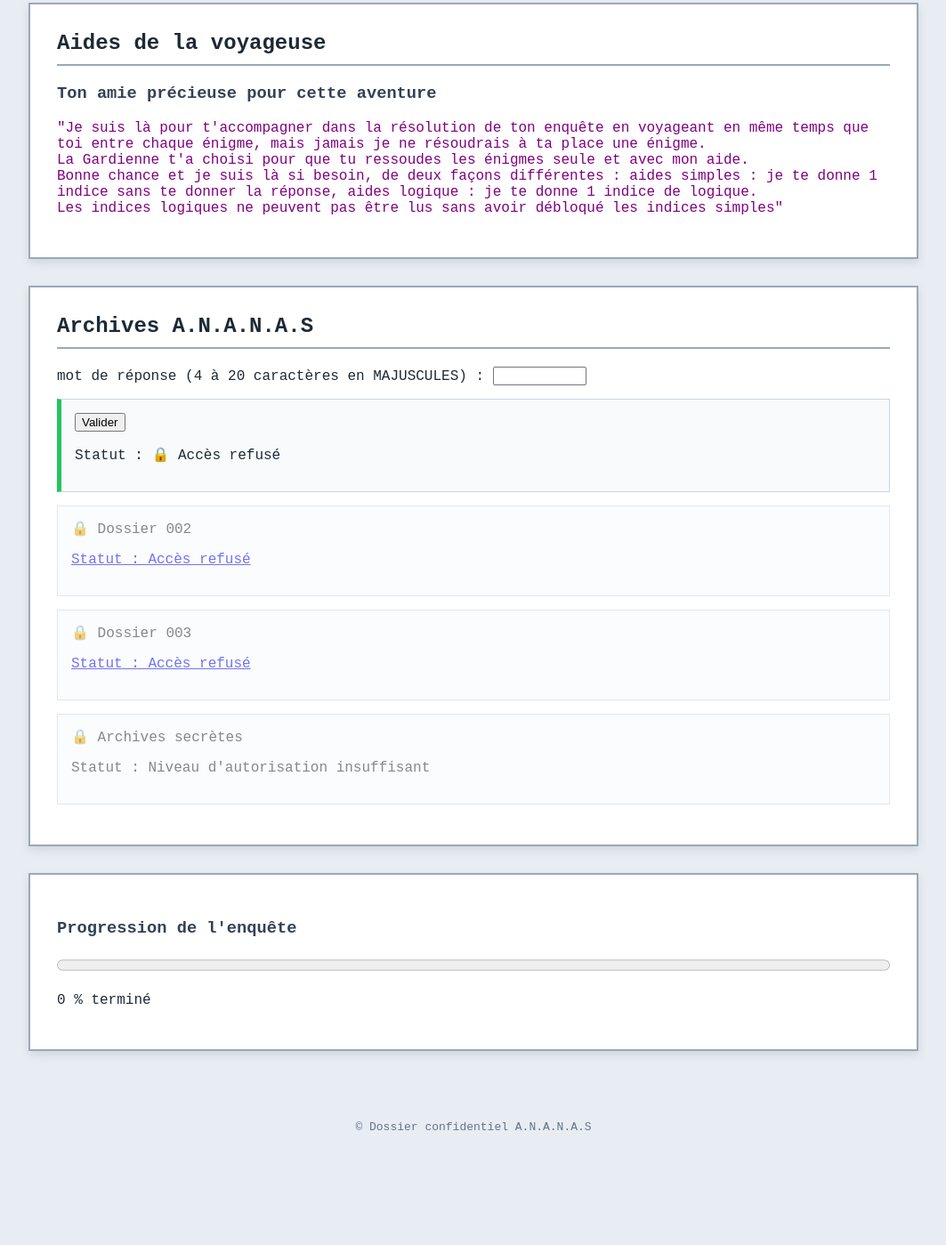
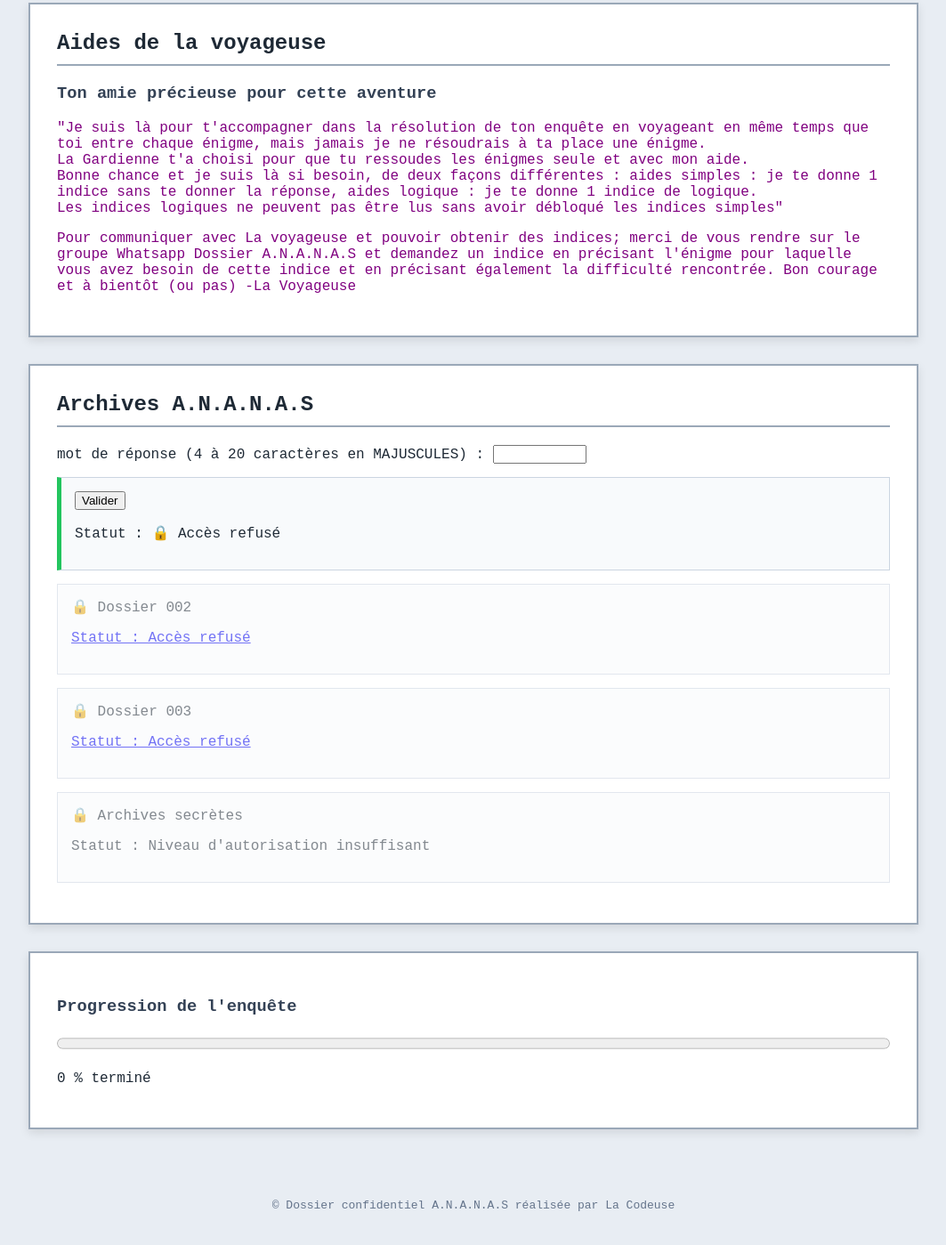
Before and after one commit to nancy2687/dossier-Ananas, a plain HTML site: page index.html in a window 1280 px wide. Shown: the part 698-2097 px from the top of the page at 89% size, without its empty margins (108-1171 px from the left). Before the commit the page ends 2010 px from the top, so only its background shows below. Drawn offline with Linux system fonts and the light colour scheme.

Commit message:
Update footer and add communication instructions

```diff
--- a/index.html
+++ b/index.html
@@ -70,6 +70,11 @@
 		La Gardienne t'a choisi pour que tu ressoudes les énigmes seule et avec mon aide. <br>
 		Bonne chance et je suis là si besoin, de deux façons différentes : aides simples : je te donne 1 indice sans te donner la réponse, aides logique : je te donne 1 indice de logique. <br>
 		Les indices logiques ne peuvent pas être lus sans avoir débloqué les indices simples"</p>
+
+		<p> Pour communiquer avec La voyageuse et pouvoir obtenir des indices;
+			merci de vous rendre sur le groupe Whatsapp Dossier A.N.A.N.A.S et demandez un indice en précisant l'énigme pour laquelle vous avez besoin de cette indice et en précisant également la difficulté rencontrée.
+		Bon courage et à bientôt (ou pas)
+		-La Voyageuse</p>
 		</section>
 
 
@@ -161,7 +166,7 @@
     <footer>
 
         <p>
-            © Dossier confidentiel A.N.A.N.A.S
+            © Dossier confidentiel A.N.A.N.A.S réalisée par La Codeuse
         </p>
 
     </footer>
```
